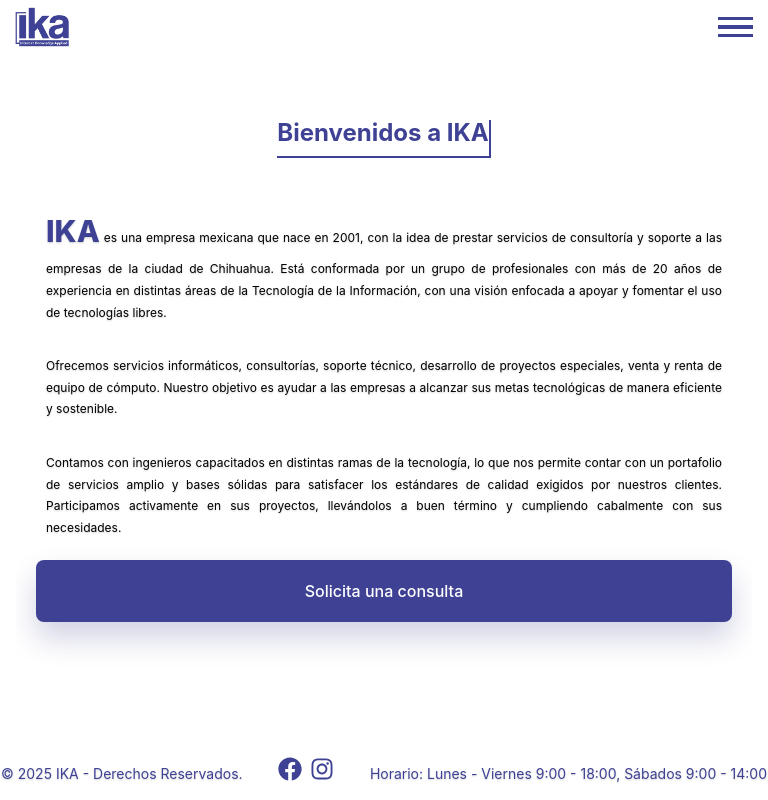
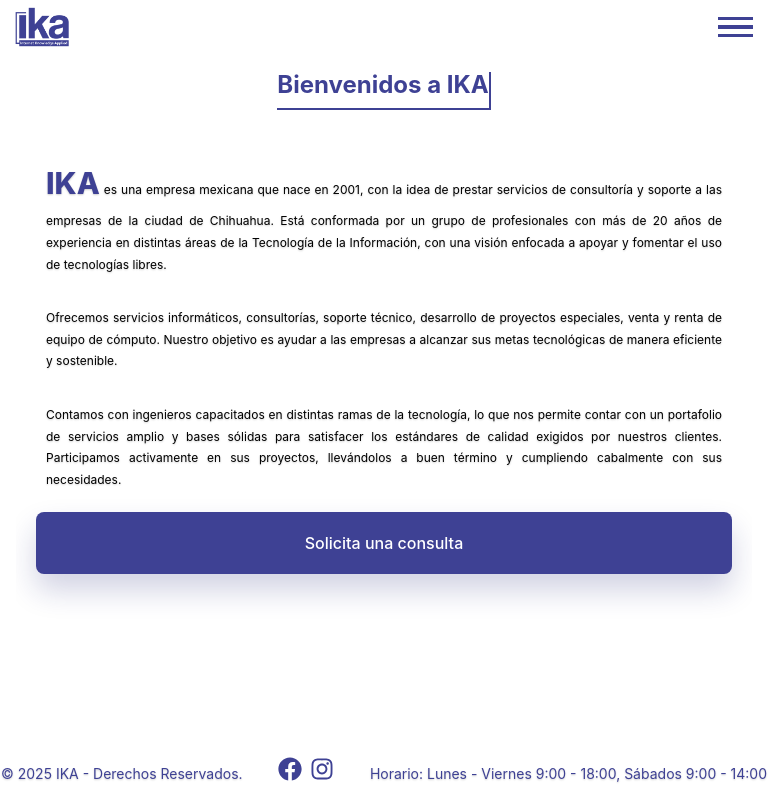
Before and after one commit to j0rg312/ika-fe, a React (Vite) app: page /home in a window 768 px wide. Built offline with nearby package versions, Linux system fonts and the light colour scheme.

Commit message:
responsive

```diff
--- a/src/App.css
+++ b/src/App.css
@@ -13,7 +13,7 @@
     justify-content: center;
     align-items: flex-start;
     max-height: 75vh;
-    margin:2rem 12rem;
+/*     margin:2rem 12rem; */
     position: relative;
     overflow-y: auto;
 
@@ -45,17 +45,9 @@
 
  @media  (max-width: 1024px) {
   .main-content {
-    margin: 0rem 2rem ;
-
-    max-height:50vh;
-
-    overflow-y: auto;
+    margin: 2rem 2rem ;
   }
 
-  .callToaction {
-    bottom: 20px;
-    right: 10px;
-  }
 }
 
 @media (orientation: landscape) and (max-width: 768px) {
@@ -63,14 +55,9 @@
     margin: 0rem 0rem ;
 
     min-height:50vh;
-
-    overflow-y: auto;
   }
 
-  .callToaction {
-    bottom: 20px;
-    right: 10px;
-  }
+
 }
 
 @media (orientation: landscape) and (max-height: 368px) {
@@ -100,22 +87,15 @@
 
 
 
-  @media (max-width: 1024px) {
-    .main-content {
-        margin: 7rem 2rem;
-        min-height: 75vh;
-    }
-  }
-
   @media (max-width: 768px) {
     .main-content {
-        margin: 5rem 1rem;
+        margin: 2rem 1rem;
         min-height: 80vh;
     }
   }
   @media (max-width:369px){
     .main-content {
-      margin: 0rem 1rem;
+      margin: 2em 1rem;
       max-height:80vh;
       overflow-y: auto;
     }
--- a/src/components/ourWork/OurWork.css
+++ b/src/components/ourWork/OurWork.css
@@ -1,7 +1,7 @@
 
 
 .slider-container {
-height: 100%;
+  height: 100%;
   align-items: center;
   max-width: 80vw;
   justify-content: center;
@@ -14,7 +14,6 @@
   font-size: 24px;
   font-weight: 500;
   margin-bottom: 20px;
-  color: #222121;
   justify-content: end;
   text-align: center;
   align-items: flex-end;
@@ -38,11 +37,11 @@
 
 .card__background {
   box-shadow: 0 4px 8px rgba(0, 0, 0, 0.1);
-  height: 7.5rem;
-  background:#c0c0c0;
+  height: 10rem;
+/*   background:#c0c0c0; */
   background-size: cover;
   background-position: center;
-  margin-bottom: 10px;
+  margin-bottom: 20px;
   border-radius: 15px;
 }
 
@@ -55,16 +54,16 @@
   box-shadow: 0 4px 8px rgba(0, 0, 0, 0.1);
   font-size: 18px;
   font-weight: 600;
-  margin-bottom: 10px;
+  margin-bottom: 20px;
   color: #333;
   padding: 15px;
   border-radius: 15px;
-  background-color: #f4f4f4;
+/*   background-color: #f4f4f4; */
 }
 
 .card-description {
   box-shadow: 0 4px 8px rgba(0, 0, 0, 0.1);
-  background-color: #f4f4f4;
+/*   background-color: #f4f4f4; */
   border-radius: 15px;
   font-size: 14px;
   color: #666;
--- a/src/components/ourWork/OurWork.jsx
+++ b/src/components/ourWork/OurWork.jsx
@@ -13,7 +13,6 @@
 
 const OurWork = () => {
     const [selectedImage, setSelectedImage] = useState(null);
-    const [isMobile, setIsMobile] = useState(false);
     const swiperRef = useRef(null);
 
     const getSlidePerview =() => {
--- a/src/components/ui/footer/Footer.css
+++ b/src/components/ui/footer/Footer.css
@@ -14,7 +14,7 @@
 
 
 footer:hover {
-  height: clamp(200px, 50vh, 350px);
+  height: clamp(200px, 50vh, 400px);
 }
 
 .footer-content {
--- a/src/components/ui/footer/Footer.jsx
+++ b/src/components/ui/footer/Footer.jsx
@@ -11,13 +11,13 @@
 
 
 const Footer = () => {
-  const [isMobile, setIsMobile] = useState(window.innerHeight< 850)
+  const [isMobile, setIsMobile] = useState(window.innerWidth< 940)
   const currentYear = new Date().getFullYear();
 
 
   useEffect(() => {
     const handleResize = () => {
-      setIsMobile(window.innerWidth < 951);
+      setIsMobile(window.innerWidth < 941);
     };
     window.addEventListener('resize', handleResize);
     return () => window.removeEventListener('resize', handleResize);
--- a/src/components/ui/footerMovil/FooterMovil.css
+++ b/src/components/ui/footerMovil/FooterMovil.css
@@ -19,15 +19,16 @@
 }
 
 
-@media (orientation: landscape) {
+@media (orientation: landscape) and (max-width:940px ) {
     .footer-movil-content {
-        height: clamp(40px, 6vw, 70px);
+        display: none;
     }
 
     .essencial-information {
         flex-direction: row;
     }
 }
+
 
 @media (max-width: 767px) {
     .footer-movil-content {
@@ -37,6 +38,6 @@
 
 @media (min-width: 768px) and (orientation: landscape) {
     .footer-movil-content {
-        height: clamp(50px, 7vw, 90px);
+        display: none;
     }
 }
--- a/src/components/ui/footerMovil/FooterMovil.jsx
+++ b/src/components/ui/footerMovil/FooterMovil.jsx
@@ -1,10 +1,10 @@
 
 
 import { FaFacebook, FaInstagram } from "react-icons/fa";
-import aws from '../../../assets/aws_logo_smile_1200x630.png';
+/* import aws from '../../../assets/aws_logo_smile_1200x630.png';
 import cloud from '../../../assets/cloundLoginLogo.png';
 import google from '../../../assets/google-workspace-logo.svg'
-import phone from '../../../assets/net2phone-logo.svg'
+import phone from '../../../assets/net2phone-logo.svg' */
 import './FooterMovil.css'
 const FooterMovil = () => {
 
```
Also changed, not shown: 1 other file (tests, documents, lock files or other folders).
